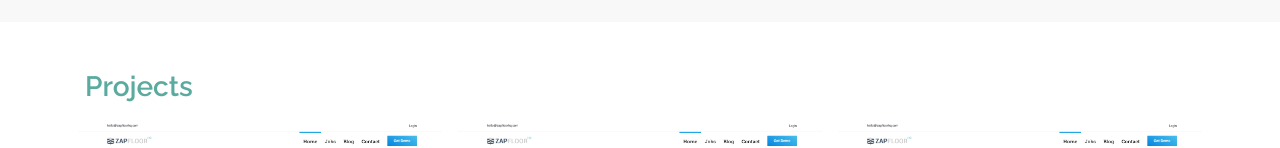
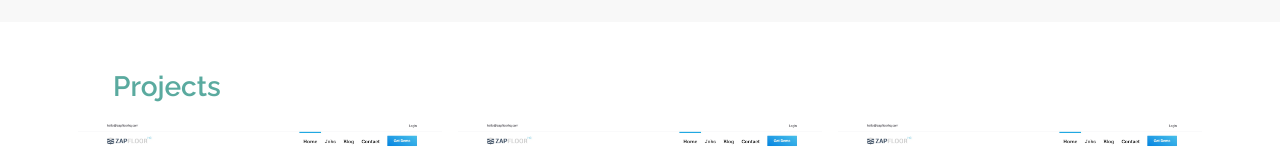
Before and after one commit to Va2/portfolio, a React (Create React App) app: page / in a window 1280 px wide. Shown: the part 1337-1485 px from the top of the page. Built offline with nearby package versions, Linux system fonts and the light colour scheme.

Commit message:
fix Projects h3 margin

```diff
--- a/src/containers/Projects/Projects.css
+++ b/src/containers/Projects/Projects.css
@@ -1,3 +1,7 @@
 #projects h3 {
     color: #5aaa9f;
 }
+
+.h3-ml {
+    margin-left: 1em;
+}
--- a/src/containers/Projects/Projects.js
+++ b/src/containers/Projects/Projects.js
@@ -63,7 +63,7 @@ class Projects extends Component {
         return (
           <section id="projects">
             <MDBContainer className="mt-5">
-              <h3>Projects</h3>
+              <h3 className="h3-ml">Projects</h3>
               <MDBRow>
 
                 {projects.map(project => {
```
